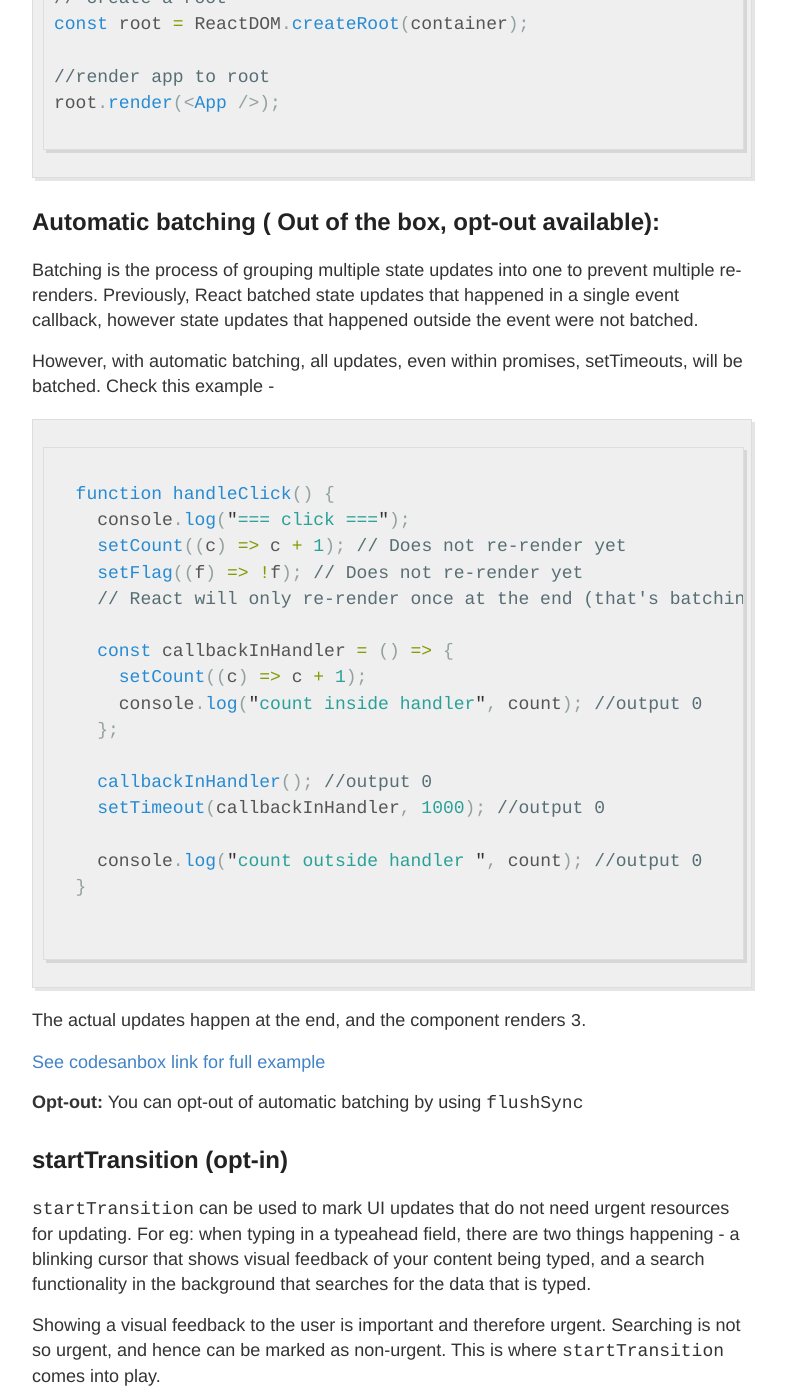
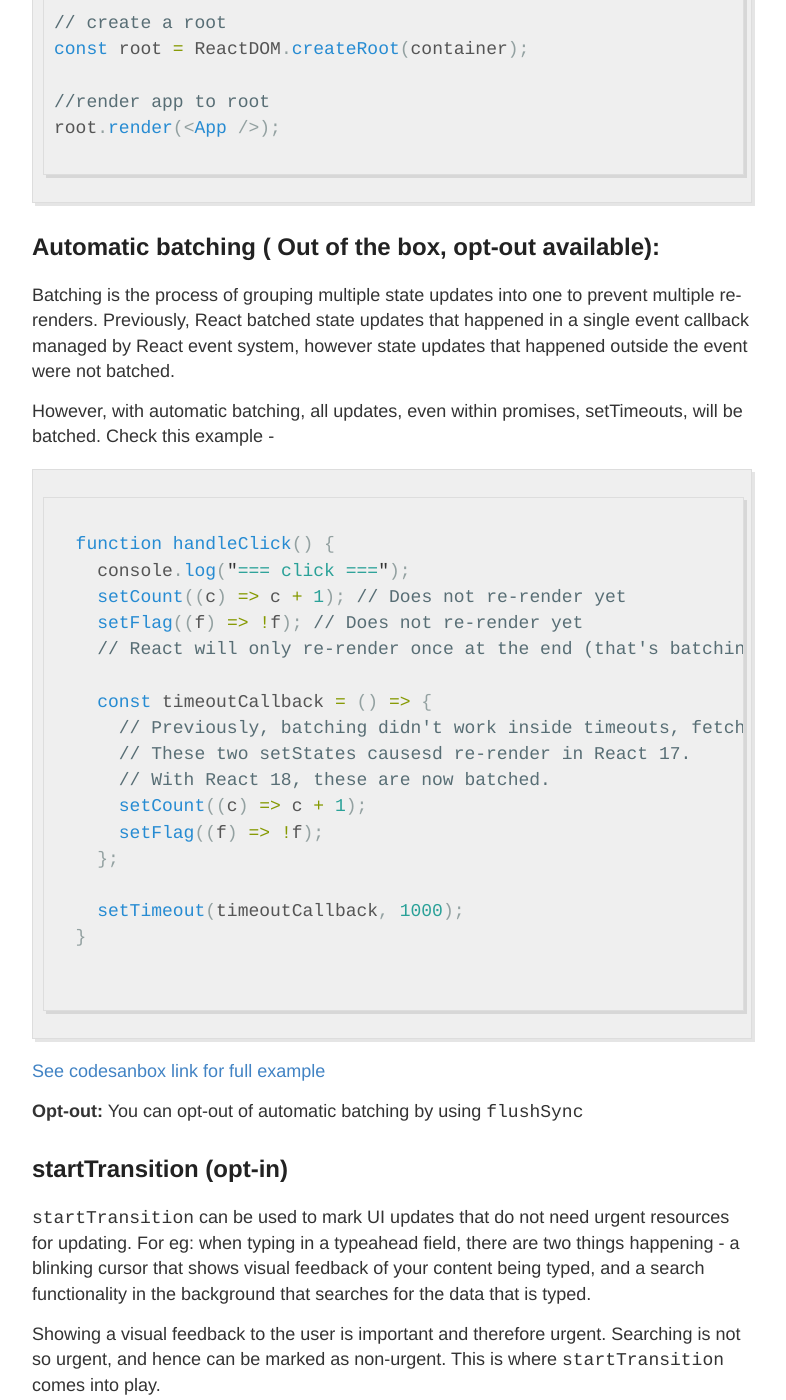
Before and after one commit to shrutikapoor08/blogs, a Jekyll site: the page built from React-WhatsNewInReact18.MD, in a window 1280 px wide and 1400 px high, scrolled down 1326 px. Shown: the whole window, without its empty margins (248-1034 px from the left). Built offline with Jekyll 4.4.1, drawn with Linux system fonts in a browser that asks for light colours; our own code applies the rules of GitHub Pages for plain Markdown files; some of the changed text lies outside the part shown.

Commit message:
Update React-WhatsNewInReact18.MD

````diff
--- a/React-WhatsNewInReact18.MD
+++ b/React-WhatsNewInReact18.MD
@@ -5,7 +5,7 @@
 Let's take a look at the major updates of React 18:
 
 ## Root API
-React 18 introduces Root API `ReactDOM.createRoot`. Before React 18, we used `ReactDOM.render` to render a component to the page. Going forward with React 18, we will use ReactDOM.createRoot to create a root, and then pass the root to the render function. The good news is that your current code with `ReactDOM.render` will still work, however, it is recommended to start transitioning to `createRoot` as `render` will be marked `deprecated` starting React 18.
+React 18 introduces Root API `ReactDOM.createRoot`. Before React 18, we used `ReactDOM.render` to render a component to the page. Going forward with React 18, we will use ReactDOM.createRoot to create a root, and then pass the root to the render function. The good news is that your current code with `ReactDOM.render` will still work, however, it is strongly recommended to start transitioning to `createRoot` as `render` will be marked `deprecated` starting React 18. The current `ReactDOM.render` is only provided to ease the transition to React 18.
 
 React 17:
 ```jsx
@@ -38,7 +38,7 @@
 
 ## Automatic batching ( Out of the box, opt-out available):
 
-Batching is the process of grouping multiple state updates into one to prevent multiple re-renders. Previously, React batched state updates that happened in a single event callback, however state updates that happened outside the event were not batched.
+Batching is the process of grouping multiple state updates into one to prevent multiple re-renders. Previously, React batched state updates that happened in a single event callback managed by React event system, however state updates that happened outside the event were not batched.
 
 However, with automatic batching, all updates, even within promises, setTimeouts, will be batched. Check this example -
 
@@ -50,20 +50,19 @@
     setFlag((f) => !f); // Does not re-render yet
     // React will only re-render once at the end (that's batching!)
 
-    const callbackInHandler = () => {
+    const timeoutCallback = () => {
+      // Previously, batching didn't work inside timeouts, fetch, promises.
+      // These two setStates causesd re-render in React 17.
+      // With React 18, these are now batched.
       setCount((c) => c + 1);
-      console.log("count inside handler", count); //output 0
+      setFlag((f) => !f);
     };
 
-    callbackInHandler(); //output 0
-    setTimeout(callbackInHandler, 1000); //output 0
-
-    console.log("count outside handler ", count); //output 0
+    setTimeout(timeoutCallback, 1000);
   }
 
 
 ```
-The actual updates happen at the end, and the component renders `3`.
 
 [See codesanbox link for full example](https://codesandbox.io/s/romantic-pare-efklq?file=/src/index.js:192-695)
 
````
